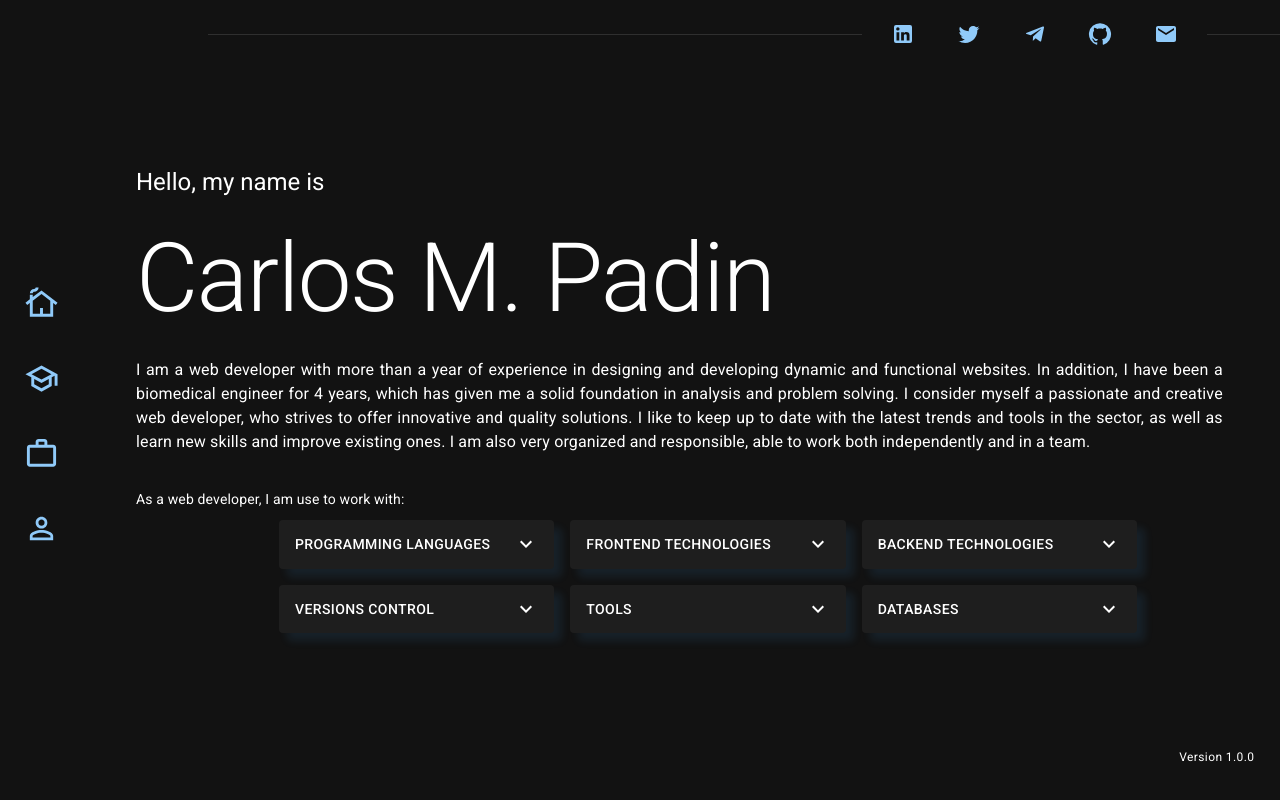
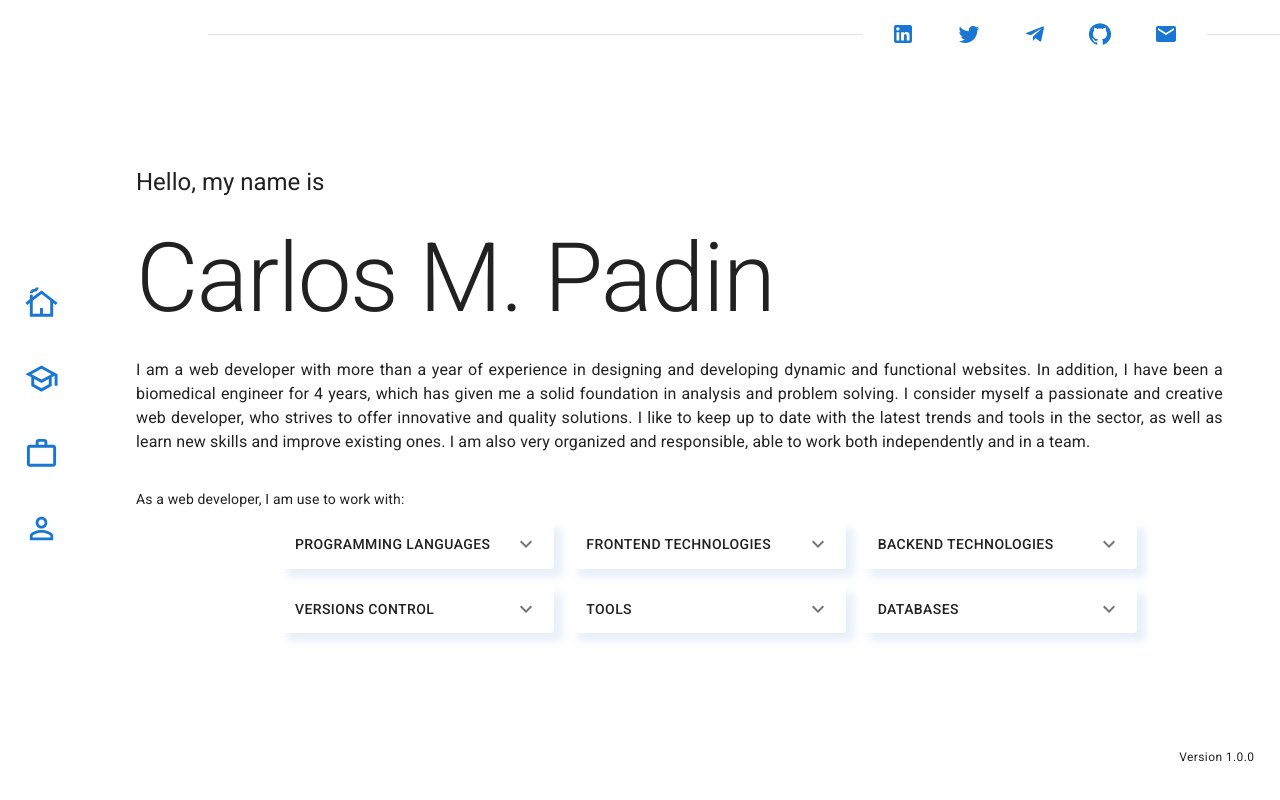
Before and after one commit to CarlosPadin/My_Portfolio, a Next.js app: page / in a window 1280 px wide. Built offline with nearby package versions, Linux system fonts and the light colour scheme.

Commit message:
Added light theme

```diff
--- a/pages/_app.tsx
+++ b/pages/_app.tsx
@@ -1,7 +1,7 @@
 import type { AppProps } from "next/app";
 import { ThemeProvider } from "@emotion/react";
 import CssBaseline from "@mui/material/CssBaseline";
-import { darkTheme } from '@/theme';
+import { darkTheme, lightTheme } from '@/theme';
 import '@/styles/globals.css'
 
 // Roboto Fonts
@@ -12,7 +12,7 @@ import '@fontsource/roboto/700.css';
 
 export default function MyApp({ Component, pageProps }: AppProps) {
   return (
-    <ThemeProvider theme={darkTheme}>
+    <ThemeProvider theme={lightTheme}>
       <CssBaseline />
       <Component {...pageProps} />
     </ThemeProvider>
--- a/theme/index.ts
+++ b/theme/index.ts
@@ -1,2 +1,4 @@
 
-export * from "./darktheme"
+export * from "./dark-theme";
+
+export * from "./light-theme"
--- /dev/null
+++ b/theme/light-theme.ts
@@ -0,0 +1,7 @@
+import { createTheme } from '@mui/material/styles';
+
+export const lightTheme = createTheme({
+  palette: {
+    mode: 'light',
+  },
+});
```
Also changed, not shown: theme/dark-theme.ts (renamed from theme/darktheme.js).
